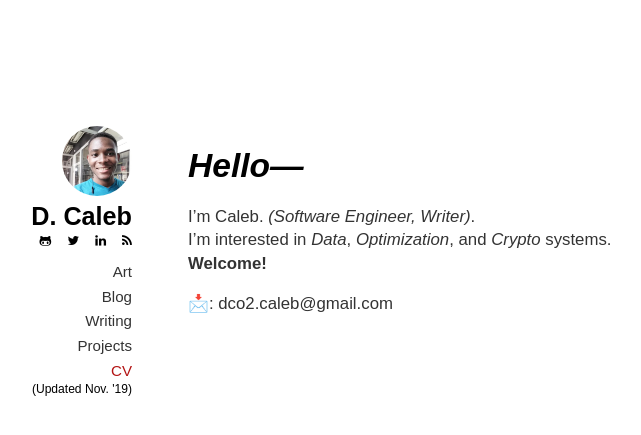
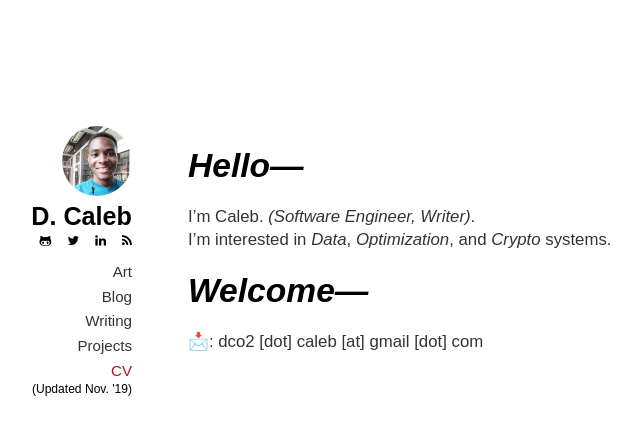
Before and after one commit to dCO2/blog-gh-pages, a Jekyll site: the page built from index.md, in a window 1280 px wide. Shown: the top 435 px of the page, without its empty margins (188-829 px from the left). Built offline with Jekyll 4.4.1, drawn with Linux system fonts in a browser that asks for light colours; some web fonts are replaced.

Commit message:
Updated index page

```diff
--- a/index.md
+++ b/index.md
@@ -8,13 +8,9 @@ title: Home
 
 # _Hello—_
 
-
-
 I'm Caleb. _(Software Engineer, Writer)_.
 I’m interested in _Data_, _Optimization_, and _Crypto_ systems.
-**Welcome!**
 
+# _Welcome—_
 
-
-
-📩: dco2.caleb@gmail.com
+📩: dco2 [dot] caleb [at] gmail [dot] com
```
